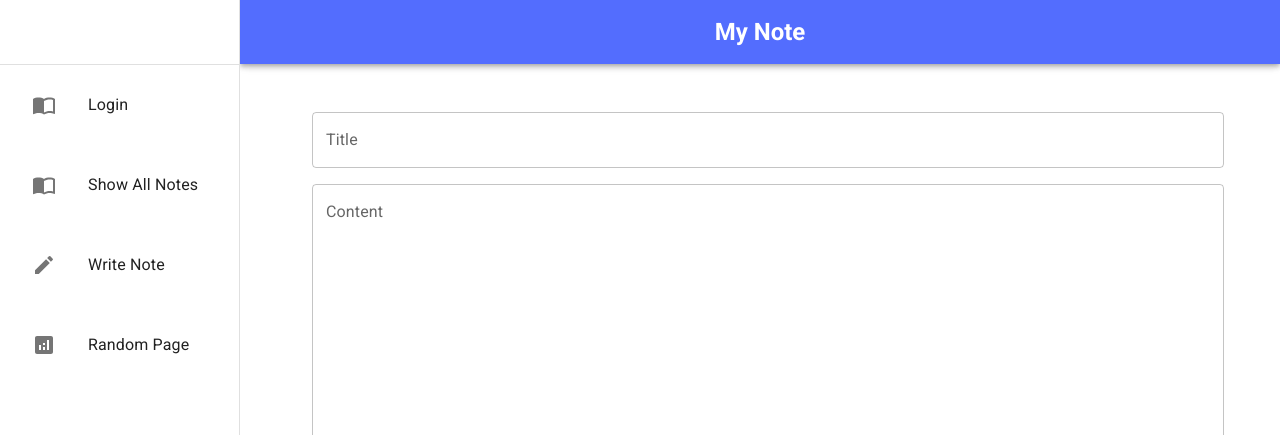
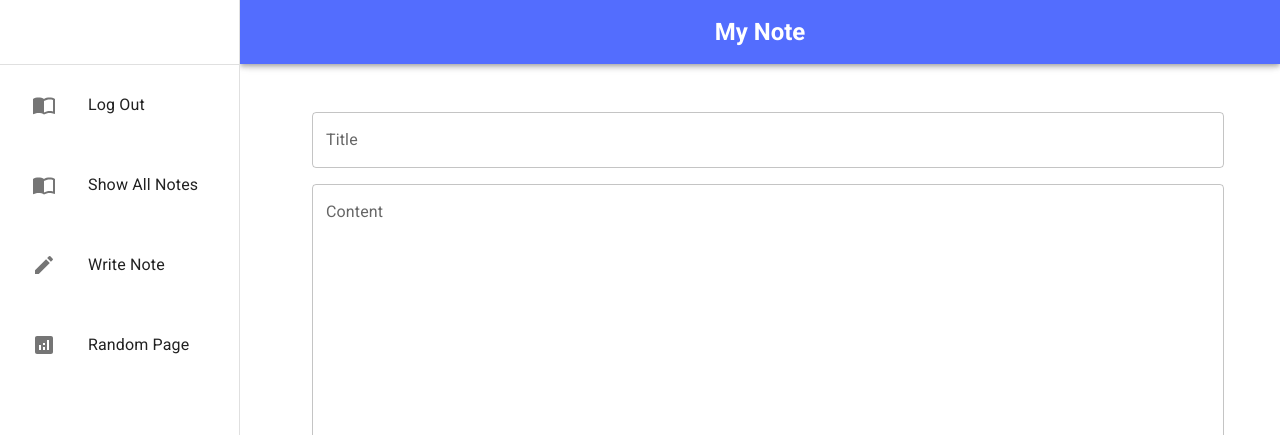
Before and after one commit to KimJaehyunPro/NoteAppFrontend, a React (Create React App) app: page /notes/create in a window 1280 px wide. Shown: the top 435 px of the page. Built offline with nearby package versions, Linux system fonts and the light colour scheme; sample sign-in values are in the browser's storage.

Commit message:
NOTE-107: Implement logout

```diff
--- a/src/Components/App/MainDrawerChoice.jsx
+++ b/src/Components/App/MainDrawerChoice.jsx
@@ -6,13 +6,39 @@ import CreateIcon from '@mui/icons-material/Create';
 
 import * as React from 'react';
 import RandomNoteTab from '../ListTabs/RandomNoteTab';
+import { useNavigate } from 'react-router-dom';
 
 export default function MainDrawerChoice(props) {
+
+    const navigate = useNavigate();
+
+    const isLoggedIn = (sessionStorage.getItem("accessToken") != null);
+
     return (
         <div>
 
             <Toolbar />
             <Divider />
+
+            {(isLoggedIn ?
+
+            <List>
+                <ListItem key="LogOut">
+                    <ListItemButton onClick={() => {
+                        sessionStorage.removeItem("tokenType");
+                        sessionStorage.removeItem("accessToken");
+                        navigate(`../${LOGIN_URL}`);
+                    }}>
+                        <ListItemIcon>
+                            <ImportContactsIcon />
+                        </ListItemIcon>
+
+                        <ListItemText primary="Log Out" />
+                    </ListItemButton>
+                </ListItem>
+            </List>
+
+            :
 
             <List>
                 <ListItem key="Login">
@@ -25,7 +51,7 @@ export default function MainDrawerChoice(props) {
                     </ListItemButton>
                 </ListItem>
             </List>
-
+            )}
             <List>
                 <ListItem key="ShowAllNotes">
                     <ListItemButton href="/notes">
--- a/src/Hooks/useCreateNote.js
+++ b/src/Hooks/useCreateNote.js
@@ -5,10 +5,16 @@ export default function useCreateNote() {
 
     const navigate = useNavigate();
 
+    const tokenType = sessionStorage.getItem("tokenType");
+    const accessToken = sessionStorage.getItem("accessToken");
+
     return (noteId, title, content, tags) => {
         fetch(`${process.env.REACT_APP_BACKEND_URL}/${NOTE_API_URL}/`, {
             method: 'POST',
-            headers: { "Content-type": "application/json" },
+            headers: {
+                "Content-type": "application/json",
+                "Authorization": `${tokenType}${accessToken}`
+            },
             body: JSON.stringify(
                 {
                     "title": title,
--- a/src/Hooks/useNote.js
+++ b/src/Hooks/useNote.js
@@ -12,12 +12,12 @@ export default function useNote(noteId) {
     const [isLoading, setIsLoading] = React.useState(true);
 
     const tokenType = sessionStorage.getItem("tokenType");
-    const token = sessionStorage.getItem("accessToken");
+    const accessToken = sessionStorage.getItem("accessToken");
 
     React.useEffect(() => {
         fetch(`${process.env.REACT_APP_BACKEND_URL}/${NOTE_API_URL}/${noteId}`, {
             headers: {
-                'Authorization': `${tokenType}${token}`
+                'Authorization': `${tokenType}${accessToken}`
             }
         })
             .then(response => response.json())
--- a/src/Pages/CreateNote/CreateNotePage.jsx
+++ b/src/Pages/CreateNote/CreateNotePage.jsx
@@ -9,7 +9,8 @@ export default function CreateNotePage(props) {
 
     const navigate = useNavigate();
 
-    const isLoggedIn = (sessionStorage.getItem("tokenType"));
+    const tokenType = sessionStorage.getItem("tokenType");
+    const isLoggedIn = (tokenType != null);
     React.useEffect(() => {
         if (!isLoggedIn) {
             navigate(`../${LOGIN_URL}`);
```
